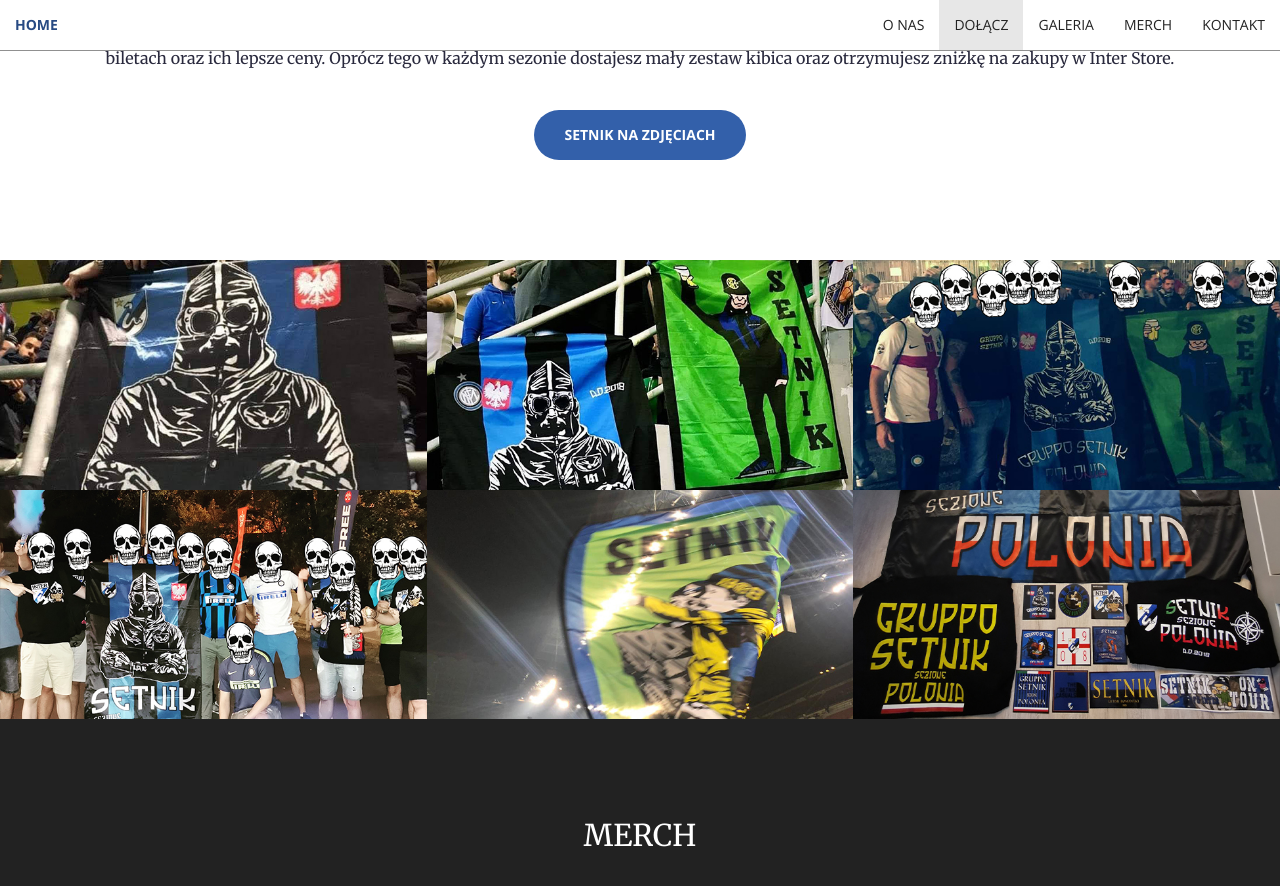
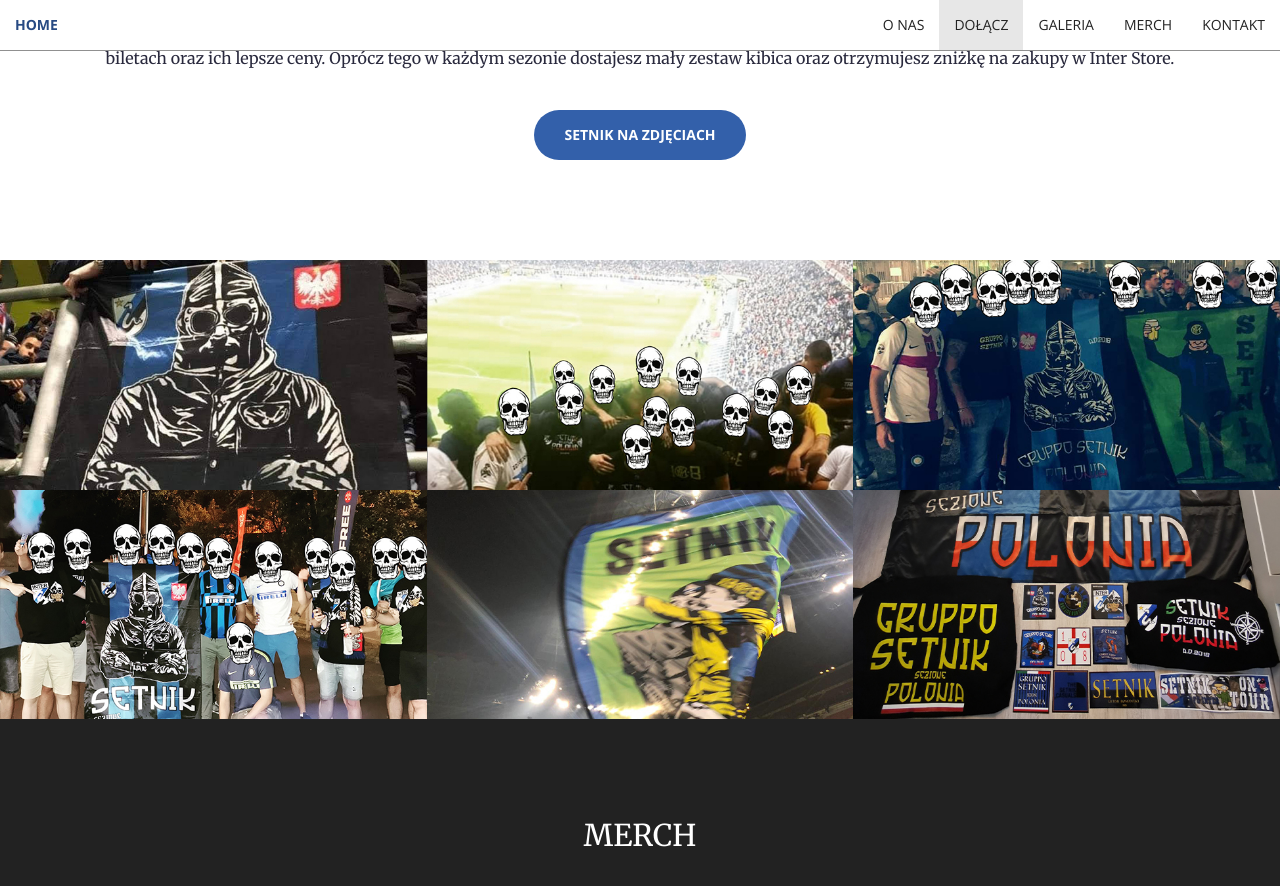
Before and after one commit to SetnikPolonia/setnikpolonia.github.io, a Jekyll site: the page built from index.html, in a window 1280 px wide and 900 px high, scrolled down 2479 px. Shown: the top 886 px of the window. Built offline with Jekyll 4.4.1, drawn with Linux system fonts in a browser that asks for light colours.

Commit message:
zmiana 2_mini na 9_mini

```diff
--- a/_includes/portfolio.html
+++ b/_includes/portfolio.html
@@ -15,7 +15,7 @@
             </div>
             <div class="col-lg-4 col-sm-6">
                 <div class="portfolio-box">
-                    <img src="img/gallery/2_mini.jpg" class="img-responsive" alt="">
+                    <img src="img/gallery/9_mini.jpg" class="img-responsive" alt="">
                     <div class="portfolio-box-caption">
                         <div class="portfolio-box-caption-content">
                             <div class="gallery-item-name">
```
